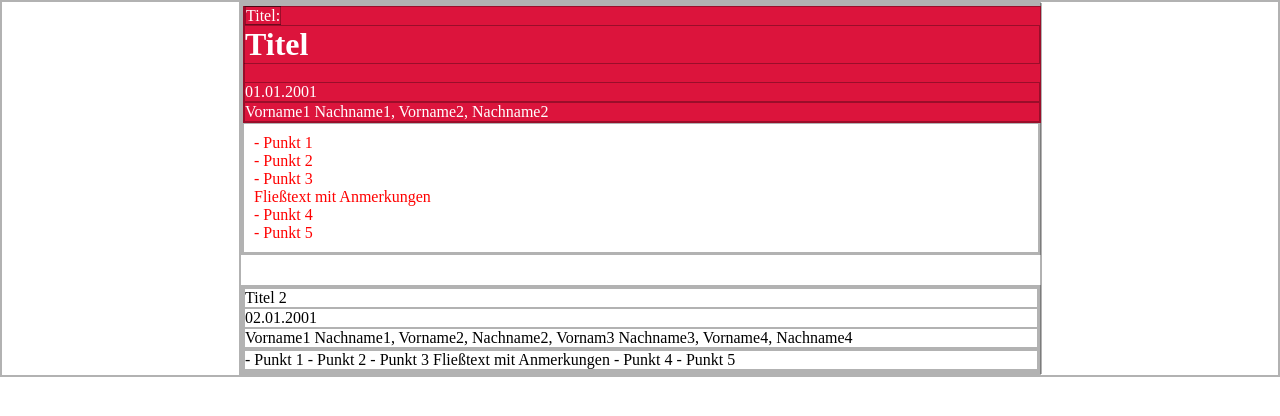
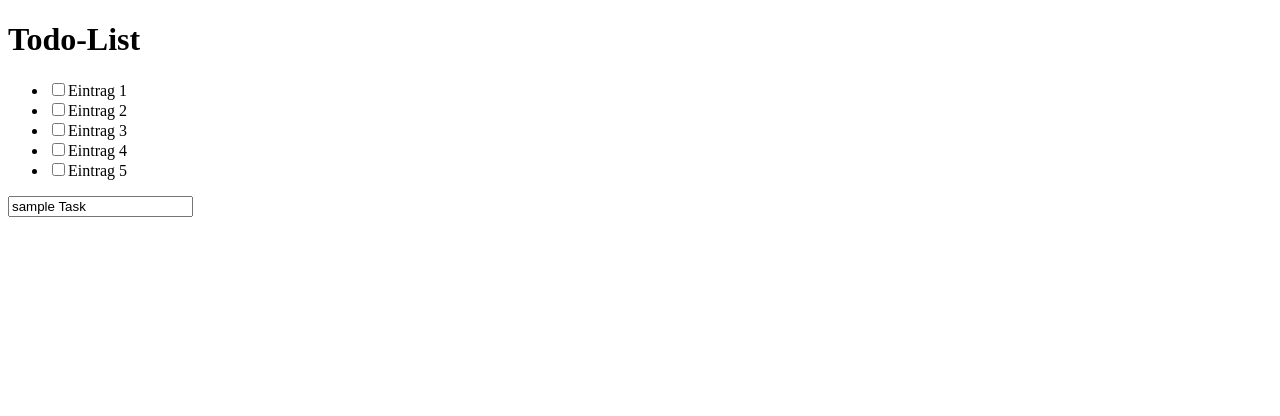
Before and after one commit to freitaggeorg/PBO18_Plan_HTML, a website: page index.html in a window 1280 px wide. Drawn offline with Linux system fonts and the light colour scheme.

Commit message:
Extending

```diff
--- a/index.html
+++ b/index.html
@@ -1,54 +1,37 @@
 <!DOCTYPE html>
 <html lang="en">
 <head>
-    <meta charset="UTF-8">
-    <meta name="viewport" content="width=device-width, initial-scale=1.0">
-    <meta http-equiv="X-UA-Compatible" content="ie=edge">
-    <title>Document</title>
-    <style>
-        * {
-            border: 1px solid rgba(0, 0, 0, .3);
-            padding: 0px;
-            margin: 0px;
-        }
-    </style>
+  <meta charset="UTF-8">
+  <meta name="viewport" content="width=device-width, initial-scale=1.0">
+  <meta http-equiv="X-UA-Compatible" content="ie=edge">
+  <title>Document</title>
 </head>
 <body>
-    <div style="width:800px; margin:auto" >
-    <ul style="list-style-type: none; width: 100%">
-        <li style="margin-bottom: 30px">
-            <div name="proceedings1">
-                <div name="header" style="background-color: crimson; width:100%; color:white"; >
-                    <div name="titel1" style="display:inline; margin-right:30px;">
-                        <span style="text-transform:uppsercase;">Titel:</span>
-                        <h1>Titel</h1>
-                    </div>
-                    <div name="time1">01.01.2001</div>
-                    <div name="attendee1">Vorname1 Nachname1, Vorname2, Nachname2</div>
-                </div>
-                <div name="text1" style=" padding:10px; color:red; background-color:white; width:100%; box-sizing: border-box">
-                   - Punkt 1<br>- Punkt 2<br>- Punkt 3<br>Fließtext mit Anmerkungen<br>- Punkt 4<br>- Punkt 5
-                </div>
-            </div>
-        </li>
-        <li>
-            <div name="proceedings2">
-                <div name="header">
-                    <div name="titel">Titel 2</div>
-                    <div name="time">02.01.2001</div>
-                    <div name="attendee">Vorname1 Nachname1, Vorname2, Nachname2, Vornam3 Nachname3, Vorname4, Nachname4</div>
-                </div>
-                <div name="text2">
-                <p>    - Punkt 1
-        - Punkt 2
-        - Punkt 3
-        Fließtext mit Anmerkungen
-        - Punkt 4
-        - Punkt 5</p>
-                </div>
-            </div>
-        </li>
-    </ul>
-    </div>
+  <header><h1>Todo-List</h1></header>
+  <ul id="todolist">
+    <li><input type="checkbox" name="check1" value="check1">Eintrag 1</li>
+    <li><input type="checkbox" name="check2" value="check2">Eintrag 2</li>
+    <li><input type="checkbox" name="check3" value="check3">Eintrag 3</li>
+    <li><input type="checkbox" name="check4" value="check4">Eintrag 4</li>
+    <li><input type="checkbox" name="check5" value="check5">Eintrag 5</li>
+  </ul>
+  <input type="text" id="textinput" value="sample Task">
+  <script>
+    var input = document.getElementById("textinput");
+
+
+    input.addEventListener("keyup", function(event){
+      event.preventDefault();
+      if(event.keyCode === 13) {
+        var list = document.getElementById("todolist");
+        var li = document.createElement("li");
+        var input = document.createElement("input");
+        var node = document.createTextNode("input.valueh");
+        li.appendChild(document.createElement("input"));
+        li.appendChild (node);
+        list.appendChild(li);
+      }
+    });
+  </script>
 </body>
 </html>
```
